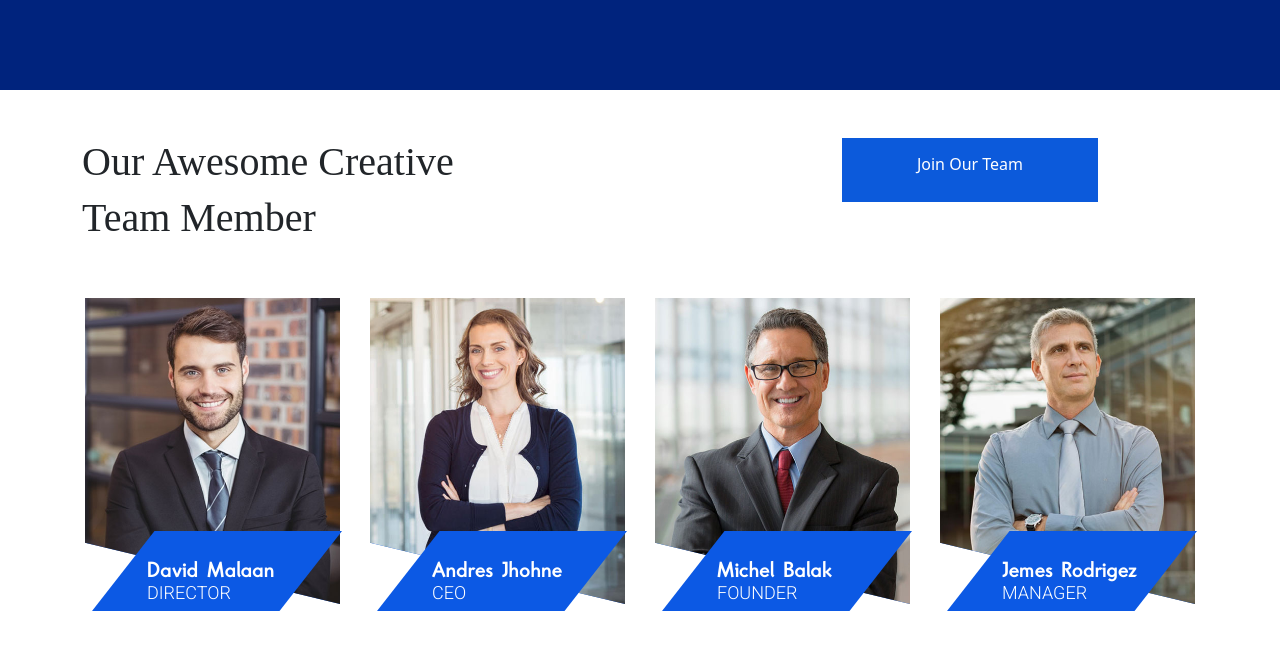
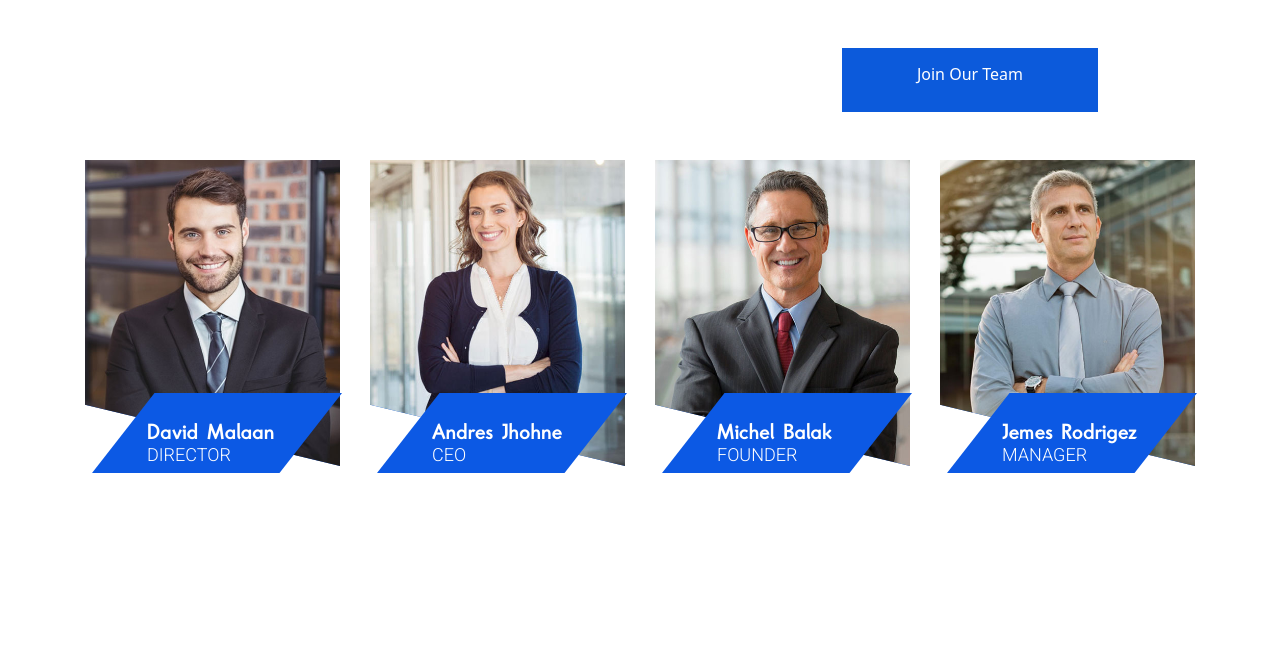
Before and after one commit to lvicanata7/Techno-07-12, a plain HTML site: page index.html in a window 1280 px wide. Shown: the top 650 px of the page. Drawn offline with nearby package versions, Linux system fonts and the light colour scheme; a web font is replaced by a local one.

Commit message:
Delete header

```diff
--- a/index.html
+++ b/index.html
@@ -22,13 +22,6 @@
 </head>
 
 <body>
-    <header>
-        <nav>
-            <!-- <img src="images/logo.png" alt="Logo"> -->
-        </nav>
-    </header>
-
-
     <main>
         <article>
 
@@ -40,9 +33,6 @@
             <div class="container">
                 <div class="row mt-5">
                     <div class="col-12 col-md-8">
-                        <!-- <h1 class="h1-title">Our Awesome Creative <br> Team Member</h1> -->
-                        <h1 class="h1-title text-center text-md-start">Our Awesome Creative</h1>
-                        <h1 class="h1-title text-center text-md-start">Team Member</h1>
                     </div>
 
                     <div class="col-md-4 d-none d-md-block">
```
